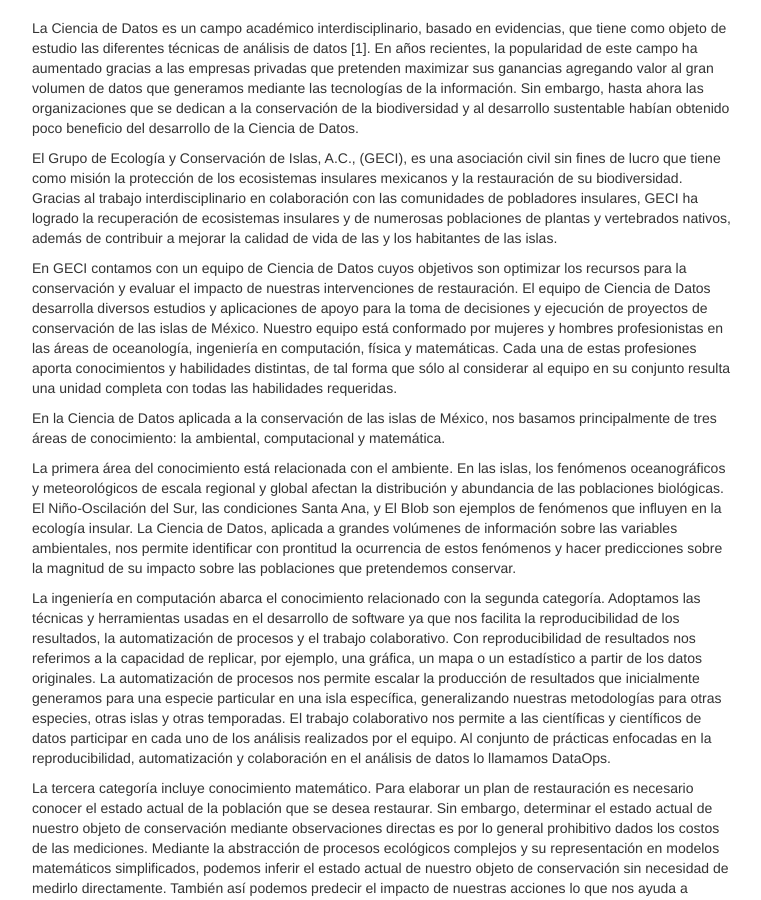
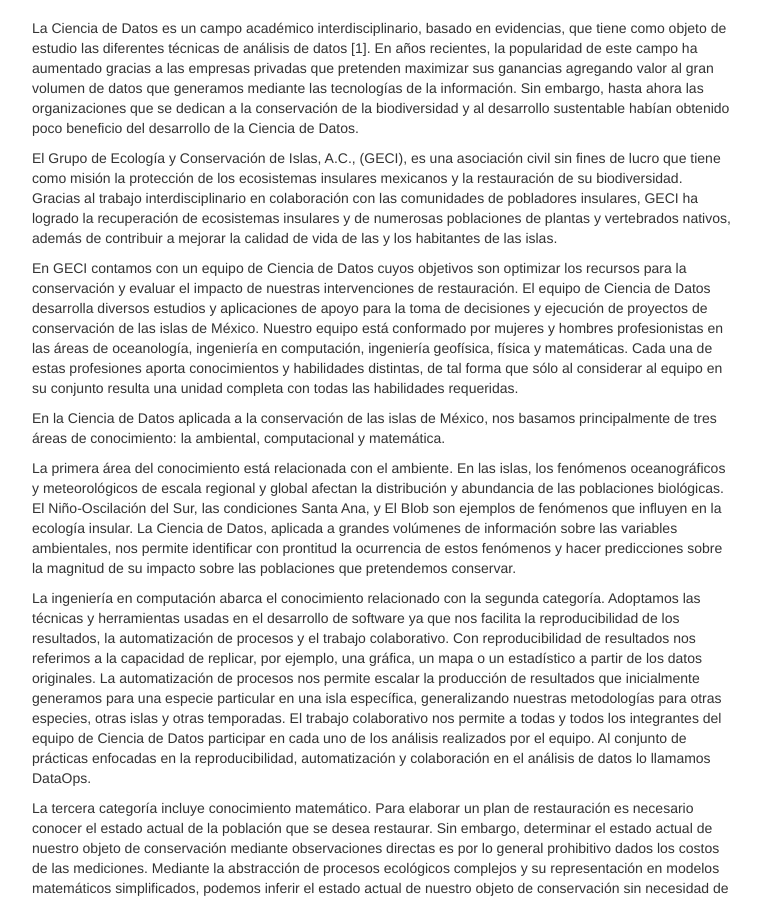
Before and after one commit to LizethMReyes/islasgeci.github.io, a Jekyll site: the page built from _posts/2020-05-25-divulgacion.md, in a window 1280 px wide and 900 px high, scrolled down 254 px. Shown: the whole window, without its empty margins (258-1019 px from the left). Built offline with Jekyll 4.4.1, drawn with Linux system fonts in a browser that asks for light colours.

Commit message:
Incluye ingeniería geofísica

```diff
--- a/_posts/2020-05-25-divulgacion.md
+++ b/_posts/2020-05-25-divulgacion.md
@@ -26,10 +26,10 @@
 la conservación y evaluar el impacto de nuestras intervenciones de restauración. El equipo de
 Ciencia de Datos desarrolla diversos estudios y aplicaciones de apoyo para la toma de decisiones y
 ejecución de proyectos de conservación de las islas de México. Nuestro equipo está conformado por
-mujeres y hombres profesionistas en las áreas de oceanología, ingeniería en computación, física y
-matemáticas. Cada una de estas profesiones aporta conocimientos y habilidades distintas, de tal
-forma que sólo al considerar al equipo en su conjunto resulta una unidad completa con todas las
-habilidades requeridas.
+mujeres y hombres profesionistas en las áreas de oceanología, ingeniería en computación, ingeniería
+geofísica, física y matemáticas. Cada una de estas profesiones aporta conocimientos y habilidades
+distintas, de tal forma que sólo al considerar al equipo en su conjunto resulta una unidad completa
+con todas las habilidades requeridas.
 
 En la Ciencia de Datos aplicada a la conservación de las islas de México, nos basamos principalmente
 de tres áreas de conocimiento: la ambiental, computacional y matemática.
@@ -49,9 +49,10 @@
 un mapa o un estadístico a partir de los datos originales. La automatización de procesos nos permite
 escalar la producción de resultados que inicialmente generamos para una especie particular en una
 isla específica, generalizando nuestras metodologías para otras especies, otras islas y otras
-temporadas. El trabajo colaborativo nos permite a las científicas y científicos de datos participar
-en cada uno de los análisis realizados por el equipo. Al conjunto de prácticas enfocadas en la
-reproducibilidad, automatización y colaboración en el análisis de datos lo llamamos DataOps.
+temporadas. El trabajo colaborativo nos permite a todas y todos los integrantes del equipo de
+Ciencia de Datos participar en cada uno de los análisis realizados por el equipo. Al conjunto de
+prácticas enfocadas en la reproducibilidad, automatización y colaboración en el análisis de datos lo
+llamamos DataOps.
 
 La tercera categoría incluye conocimiento matemático. Para elaborar un plan de restauración es
 necesario conocer el estado actual de la población que se desea restaurar. Sin embargo, determinar
```
